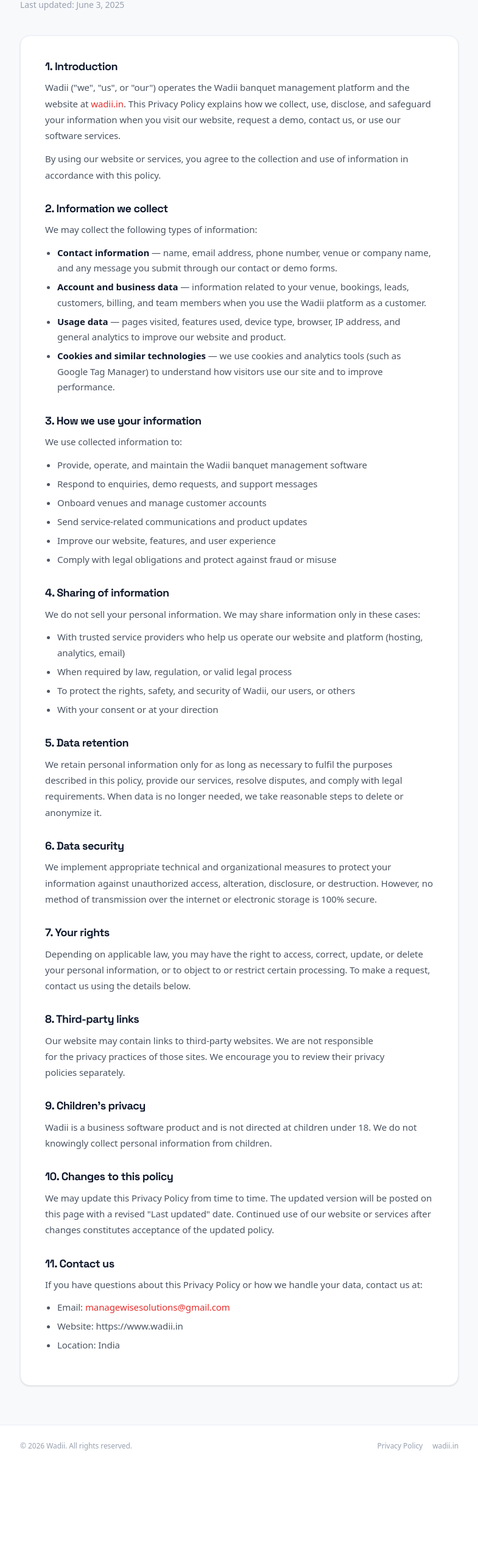
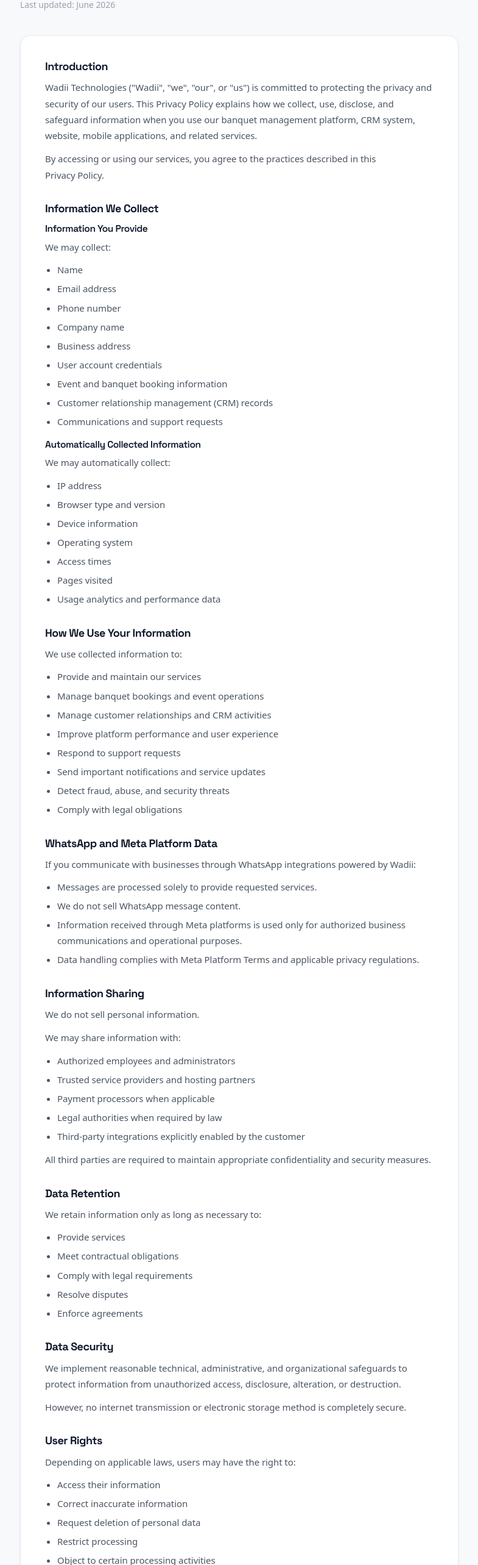
Before and after one commit to wadii0306/website-new, a Next.js app: page /privacy-policy in a window 1280 px wide. Shown: the part 214-2780 px from the top of the page at 61% size, without its empty margins (247-1032 px from the left). Before the commit the page ends 2620 px from the top, so only its background shows below. Built offline with nearby package versions, Linux system fonts and the light colour scheme.

Commit message:
Update privacy policy to Wadii Technologies June 2026 copy.
Add WhatsApp/Meta data section, support@wadii.in contact details, env.example, and clearer contact form API error messages for Vercel deploys.

```diff
--- a/app/globals.css
+++ b/app/globals.css
@@ -422,6 +422,14 @@
   margin-bottom: 0.75rem;
 }
 
+.legal-prose h3 {
+  font-size: 0.975rem;
+  font-weight: 600;
+  color: #111a2d;
+  margin-top: 1rem;
+  margin-bottom: 0.5rem;
+}
+
 .legal-prose p {
   font-size: 0.9375rem;
   color: #4b5563;
--- a/app/privacy-policy/page.tsx
+++ b/app/privacy-policy/page.tsx
@@ -1,156 +1,202 @@
 import type { Metadata } from "next";
 import { LegalPageLayout } from "@/components/legal/LegalPageLayout";
 
-const BASE_URL = "https://www.wadii.in";
+const BASE_URL = "https://wadii.in";
 
 export const metadata: Metadata = {
   title: "Privacy Policy",
   description:
-    "Read how Wadii collects, uses, and protects your data when you use our banquet management software and website.",
+    "How Wadii Technologies collects, uses, and protects your data across our banquet management platform, CRM, website, and related services.",
   alternates: { canonical: `${BASE_URL}/privacy-policy` },
   openGraph: {
     title: "Privacy Policy | Wadii",
     description:
-      "How Wadii handles your personal information, bookings data, and website usage.",
+      "Wadii Technologies privacy policy for our banquet management platform, CRM, website, and integrations.",
     url: `${BASE_URL}/privacy-policy`,
   },
 };
 
 export default function PrivacyPolicyPage() {
   return (
-    <LegalPageLayout title="Privacy Policy" lastUpdated="June 3, 2025">
+    <LegalPageLayout title="Privacy Policy" lastUpdated="June 2026">
       <section>
-        <h2>1. Introduction</h2>
+        <h2>Introduction</h2>
         <p>
-          Wadii (&quot;we&quot;, &quot;us&quot;, or &quot;our&quot;) operates the Wadii banquet management platform and
-          the website at{" "}
-          <a href={BASE_URL} className="text-[#E62E2D] hover:underline">
-            wadii.in
-          </a>
-          . This Privacy Policy explains how we collect, use, disclose, and safeguard your information when you visit
-          our website, request a demo, contact us, or use our software services.
+          Wadii Technologies (&quot;Wadii&quot;, &quot;we&quot;, &quot;our&quot;, or &quot;us&quot;) is committed to
+          protecting the privacy and security of our users. This Privacy Policy explains how we collect, use, disclose,
+          and safeguard information when you use our banquet management platform, CRM system, website, mobile
+          applications, and related services.
         </p>
         <p>
-          By using our website or services, you agree to the collection and use of information in accordance with this
-          policy.
+          By accessing or using our services, you agree to the practices described in this Privacy Policy.
         </p>
       </section>
 
       <section>
-        <h2>2. Information we collect</h2>
-        <p>We may collect the following types of information:</p>
+        <h2>Information We Collect</h2>
+
+        <h3>Information You Provide</h3>
+        <p>We may collect:</p>
         <ul>
-          <li>
-            <strong>Contact information</strong> — name, email address, phone number, venue or company name, and any
-            message you submit through our contact or demo forms.
-          </li>
-          <li>
-            <strong>Account and business data</strong> — information related to your venue, bookings, leads, customers,
-            billing, and team members when you use the Wadii platform as a customer.
-          </li>
-          <li>
-            <strong>Usage data</strong> — pages visited, features used, device type, browser, IP address, and general
-            analytics to improve our website and product.
-          </li>
-          <li>
-            <strong>Cookies and similar technologies</strong> — we use cookies and analytics tools (such as Google Tag
-            Manager) to understand how visitors use our site and to improve performance.
-          </li>
+          <li>Name</li>
+          <li>Email address</li>
+          <li>Phone number</li>
+          <li>Company name</li>
+          <li>Business address</li>
+          <li>User account credentials</li>
+          <li>Event and banquet booking information</li>
+          <li>Customer relationship management (CRM) records</li>
+          <li>Communications and support requests</li>
+        </ul>
+
+        <h3>Automatically Collected Information</h3>
+        <p>We may automatically collect:</p>
+        <ul>
+          <li>IP address</li>
+          <li>Browser type and version</li>
+          <li>Device information</li>
+          <li>Operating system</li>
+          <li>Access times</li>
+          <li>Pages visited</li>
+          <li>Usage analytics and performance data</li>
         </ul>
       </section>
 
       <section>
-        <h2>3. How we use your information</h2>
+        <h2>How We Use Your Information</h2>
         <p>We use collected information to:</p>
         <ul>
-          <li>Provide, operate, and maintain the Wadii banquet management software</li>
-          <li>Respond to enquiries, demo requests, and support messages</li>
-          <li>Onboard venues and manage customer accounts</li>
-          <li>Send service-related communications and product updates</li>
-          <li>Improve our website, features, and user experience</li>
-          <li>Comply with legal obligations and protect against fraud or misuse</li>
+          <li>Provide and maintain our services</li>
+          <li>Manage banquet bookings and event operations</li>
+          <li>Manage customer relationships and CRM activities</li>
+          <li>Improve platform performance and user experience</li>
+          <li>Respond to support requests</li>
+          <li>Send important notifications and service updates</li>
+          <li>Detect fraud, abuse, and security threats</li>
+          <li>Comply with legal obligations</li>
         </ul>
       </section>
 
       <section>
-        <h2>4. Sharing of information</h2>
-        <p>
-          We do not sell your personal information. We may share information only in these cases:
-        </p>
+        <h2>WhatsApp and Meta Platform Data</h2>
+        <p>If you communicate with businesses through WhatsApp integrations powered by Wadii:</p>
         <ul>
-          <li>With trusted service providers who help us operate our website and platform (hosting, analytics, email)</li>
-          <li>When required by law, regulation, or valid legal process</li>
-          <li>To protect the rights, safety, and security of Wadii, our users, or others</li>
-          <li>With your consent or at your direction</li>
+          <li>Messages are processed solely to provide requested services.</li>
+          <li>We do not sell WhatsApp message content.</li>
+          <li>
+            Information received through Meta platforms is used only for authorized business communications and
+            operational purposes.
+          </li>
+          <li>Data handling complies with Meta Platform Terms and applicable privacy regulations.</li>
         </ul>
       </section>
 
       <section>
-        <h2>5. Data retention</h2>
+        <h2>Information Sharing</h2>
+        <p>We do not sell personal information.</p>
+        <p>We may share information with:</p>
+        <ul>
+          <li>Authorized employees and administrators</li>
+          <li>Trusted service providers and hosting partners</li>
+          <li>Payment processors when applicable</li>
+          <li>Legal authorities when required by law</li>
+          <li>Third-party integrations explicitly enabled by the customer</li>
+        </ul>
         <p>
-          We retain personal information only for as long as necessary to fulfil the purposes described in this policy,
-          provide our services, resolve disputes, and comply with legal requirements. When data is no longer needed, we
-          take reasonable steps to delete or anonymize it.
+          All third parties are required to maintain appropriate confidentiality and security measures.
         </p>
       </section>
 
       <section>
-        <h2>6. Data security</h2>
+        <h2>Data Retention</h2>
+        <p>We retain information only as long as necessary to:</p>
+        <ul>
+          <li>Provide services</li>
+          <li>Meet contractual obligations</li>
+          <li>Comply with legal requirements</li>
+          <li>Resolve disputes</li>
+          <li>Enforce agreements</li>
+        </ul>
+      </section>
+
+      <section>
+        <h2>Data Security</h2>
         <p>
-          We implement appropriate technical and organizational measures to protect your information against unauthorized
-          access, alteration, disclosure, or destruction. However, no method of transmission over the internet or
-          electronic storage is 100% secure.
+          We implement reasonable technical, administrative, and organizational safeguards to protect information from
+          unauthorized access, disclosure, alteration, or destruction.
+        </p>
+        <p>
+          However, no internet transmission or electronic storage method is completely secure.
         </p>
       </section>
 
       <section>
-        <h2>7. Your rights</h2>
+        <h2>User Rights</h2>
+        <p>Depending on applicable laws, users may have the right to:</p>
+        <ul>
+          <li>Access their information</li>
+          <li>Correct inaccurate information</li>
+          <li>Request deletion of personal data</li>
+          <li>Restrict processing</li>
+          <li>Object to certain processing activities</li>
+          <li>Request data portability</li>
+        </ul>
+        <p>Requests may be submitted using the contact information below.</p>
+      </section>
+
+      <section>
+        <h2>Cookies and Analytics</h2>
         <p>
-          Depending on applicable law, you may have the right to access, correct, update, or delete your personal
-          information, or to object to or restrict certain processing. To make a request, contact us using the details
-          below.
+          We may use cookies, analytics tools, and similar technologies to improve website functionality, understand
+          user behavior, and enhance service performance.
+        </p>
+        <p>Users may control cookies through browser settings.</p>
+      </section>
+
+      <section>
+        <h2>Third-Party Services</h2>
+        <p>
+          Our platform may contain links to third-party services. We are not responsible for the privacy practices of
+          external websites or services.
         </p>
       </section>
 
       <section>
-        <h2>8. Third-party links</h2>
+        <h2>Children&apos;s Privacy</h2>
         <p>
-          Our website may contain links to third-party websites. We are not responsible for the privacy practices of
-          those sites. We encourage you to review their privacy policies separately.
+          Our services are intended for business and professional use and are not directed toward children under 13 years
+          of age.
+        </p>
+        <p>We do not knowingly collect information from children.</p>
+      </section>
+
+      <section>
+        <h2>Changes to This Policy</h2>
+        <p>
+          We may update this Privacy Policy periodically. Updated versions will be posted on this page with a revised
+          effective date.
         </p>
       </section>
 
       <section>
-        <h2>9. Children&apos;s privacy</h2>
+        <h2>Contact Us</h2>
+        <p>For privacy-related questions or requests, contact:</p>
         <p>
-          Wadii is a business software product and is not directed at children under 18. We do not knowingly collect
-          personal information from children.
-        </p>
-      </section>
-
-      <section>
-        <h2>10. Changes to this policy</h2>
-        <p>
-          We may update this Privacy Policy from time to time. The updated version will be posted on this page with a
-          revised &quot;Last updated&quot; date. Continued use of our website or services after changes constitutes
-          acceptance of the updated policy.
-        </p>
-      </section>
-
-      <section>
-        <h2>11. Contact us</h2>
-        <p>
-          If you have questions about this Privacy Policy or how we handle your data, contact us at:
+          <strong>Wadii Technologies</strong>
         </p>
         <ul>
           <li>
             Email:{" "}
-            <a href="mailto:managewisesolutions@gmail.com" className="text-[#E62E2D] hover:underline">
-              managewisesolutions@gmail.com
+            <a href="mailto:support@wadii.in" className="text-[#E62E2D] hover:underline">
+              support@wadii.in
             </a>
           </li>
-          <li>Website: {BASE_URL}</li>
-          <li>Location: India</li>
+          <li>
+            Website:{" "}
+            <a href={BASE_URL} className="text-[#E62E2D] hover:underline">
+              {BASE_URL}
+            </a>
+          </li>
         </ul>
       </section>
     </LegalPageLayout>
--- a/components/contact/ContactPage.tsx
+++ b/components/contact/ContactPage.tsx
@@ -21,9 +21,9 @@
   if (axios.isAxiosError(error)) {
     if (!error.response) {
       if (!process.env.NEXT_PUBLIC_API_URL) {
-        return "Contact API is not configured. Set NEXT_PUBLIC_API_URL on the server.";
+        return "Contact API is not configured. Add NEXT_PUBLIC_API_URL=https://api.wadii.in/api in Vercel and redeploy.";
       }
-      return "Could not reach the server. Check your connection or try again later.";
+      return "Could not reach the Wadii API. Ask your team to confirm NEXT_PUBLIC_API_URL is set to https://api.wadii.in/api on Vercel and redeploy.";
     }
     const data = error.response.data as { message?: string; errors?: string[] } | undefined;
     if (data?.errors?.length) return data.errors.join(" ");
```
Also changed, not shown: 2 other files (tests, documents, lock files or other folders).
